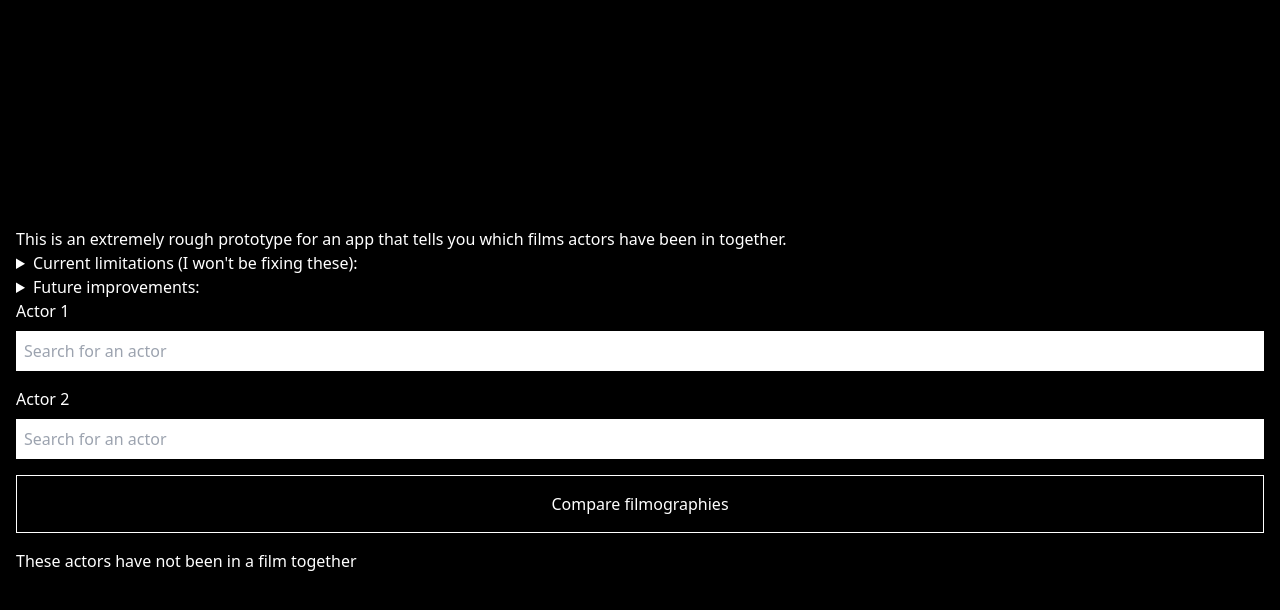
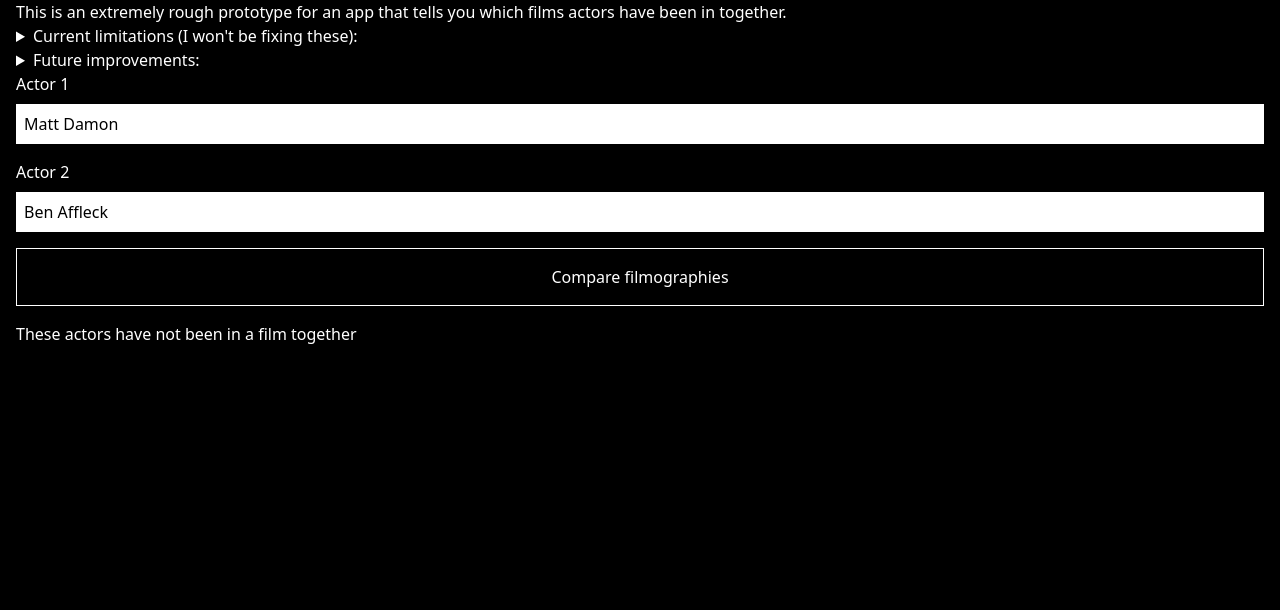
Before and after one commit to DipoOgunmodede/movie-finder, a Vue app: page / in a window 1280 px wide. Shown: the top 610 px of the page. Built offline with nearby package versions, Linux system fonts and the light colour scheme.

Commit message:
added visible count of films, fixed 100vh bug

```diff
--- a/index.html
+++ b/index.html
@@ -6,7 +6,7 @@
     <meta name="viewport" content="width=device-width, initial-scale=1.0" />
     <title>Shared film finder</title>
   </head>
-  <body>
+  <body class="bg-black">
     <div id="app"></div>
     <script type="module" src="/src/main.js"></script>
   </body>
--- a/src/App.vue
+++ b/src/App.vue
@@ -7,8 +7,8 @@ import { ref, onMounted } from 'vue'
 
 const movieList = ref([])
 // const currentPage = ref(1)
-const actor1 = ref('')
-const actor2 = ref('')
+const actor1 = ref('Matt Damon')
+const actor2 = ref('Ben Affleck')
 const actors = ref([])
 const actorsCommonFilms = ref({})
 const actor1Filmography = ref([])
@@ -80,7 +80,7 @@ const compareBothActorsFilmographies = async (firstActor, secondActor) => {
 </script>
 
 <template>
-  <div class="h-screen flex flex-col justify-center bg-black text-white px-4">
+  <div class="flex flex-col justify-center text-white px-4">
     <p>This is an extremely rough prototype for an app that tells you which films actors have been in together.</p>
 
 
@@ -95,22 +95,26 @@ const compareBothActorsFilmographies = async (firstActor, secondActor) => {
           name,
           the app will only search for the first result.
         </li>
+        <li>You can search the same person twice</li>
+
       </ul>
     </details>
 
     <details>
       <summary>Future improvements:</summary>
       <ul>
+        <li>Dark mode toggle using <code class="text-code">@media (prefers-color-scheme)</code></li>
         <li>Hyperlink the film titles to the film page on TMBD/imdb</li>
         <li>Order list by rating</li>
+        <li>Hard coded "films", there is no handling of a single film being returned</li>
         <li>Show data as a venn diagram</li>
         <li>Allow user to search for more than 2 actors</li>
         <li>Show user feedback while API query happens</li>
         <li>Show rating for each film</li>
         <li>The message about the actors not being in a film together is the default condition because the <code
-            class="font-mono">v-else</code>
-          is hit immediately on pageload (<code class="font-mono">actorsCommonFilms</code> is truthy onload). If I can be
-          bothered I will bind this to a check on enter keyup, input focus change and button click</li>
+            class="text-code">v-else</code>
+          is hit immediately on pageload (<code class="text-code">actorsCommonFilms</code> is truthy onload). If I can be
+          bothered I will bind this to a check on enter keyup, input focus change and button click. Basically more event listening</li>
         <li>Interpolate the actors names into the message about them not being in a film together</li>
         <li>Increase max limit of actors to compare</li>
       </ul>
@@ -131,12 +135,12 @@ const compareBothActorsFilmographies = async (firstActor, secondActor) => {
       filmographies</button>
     <!-- show list if they have appeared in a film together -->
     <ul v-if="actorsCommonFilms.length">
-      <h2>These actors have been in the following films:</h2>
+      <h2  class="text-2xl underline">These actors <span class="text-xs">(or actresses 😑)</span> have been in the following {{actorsCommonFilms.length}} films:</h2>
       <li v-for="film in actorsCommonFilms" :key="film.id">
         <a>{{ film.original_title }}</a>
+        <img src="" alt="">
       </li>
     </ul>
     <p v-else>These actors have not been in a film together</p>
-
   </div>
 </template>
--- /dev/null
+++ b/src/scss/main.scss
@@ -0,0 +1,8 @@
+.text-code{
+    background-color: #eee;
+    color:black;
+    border-radius: 3px;
+    font-family: courier, monospace;
+    padding: 0 3px;
+
+}
--- a/src/style.css
+++ b/src/style.css
@@ -1,3 +1,4 @@
+@import "scss/main.scss";
 @tailwind base;
 @tailwind components;
 @tailwind utilities;
```
